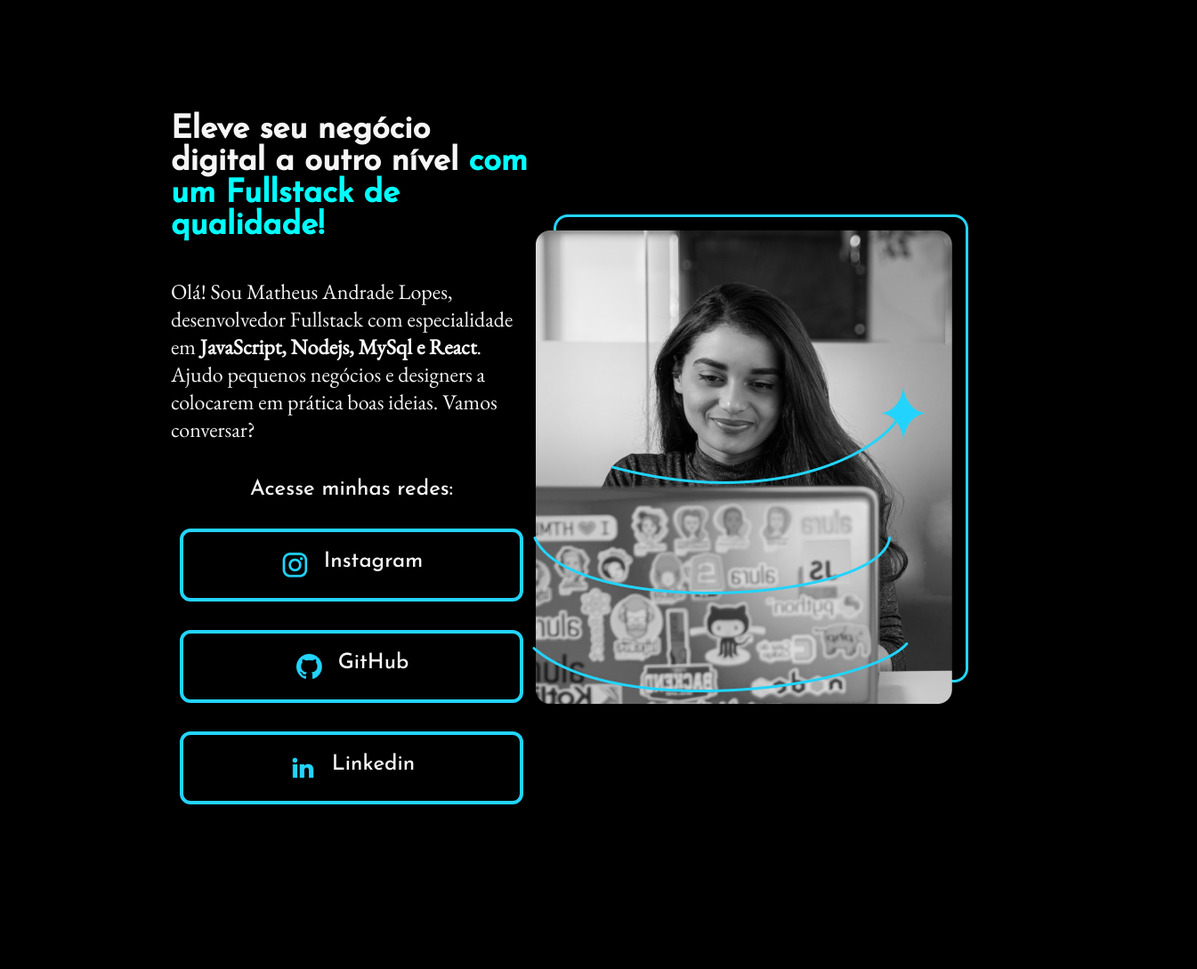
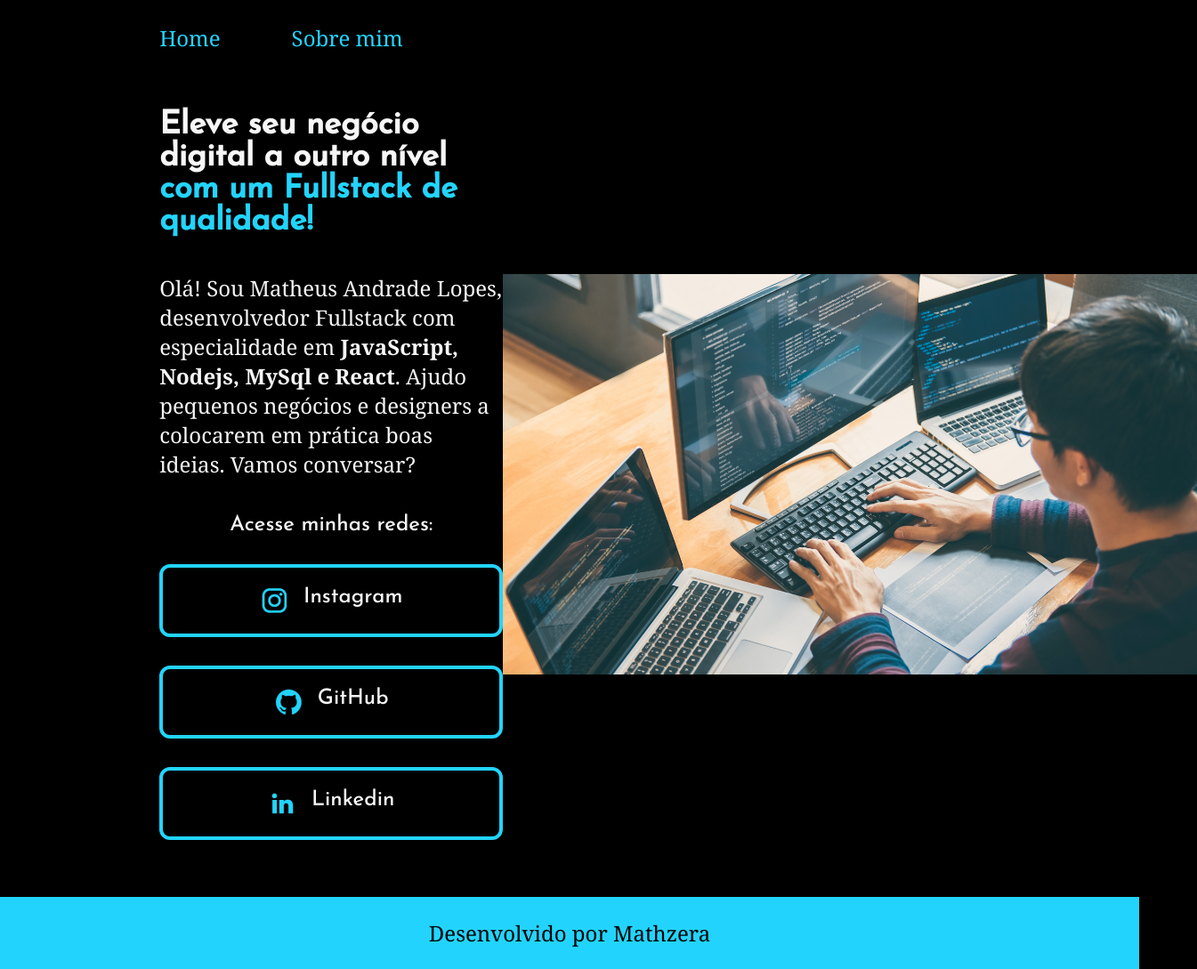
Before and after one commit to Mathzera06/Portf-lio, a plain HTML site: page index.html in a window 1280 px wide. Shown: the whole page at 89% size, 1345 px wide, since content can reach past the window. Before the commit the page ends 928 px from the top, so only its background shows below. Drawn offline with nearby package versions, Linux system fonts and the light colour scheme.

Commit message:
Finalizado a parte visual do projeto.

```diff
--- a/index.html
+++ b/index.html
@@ -4,11 +4,16 @@
     <meta charset="UTF-8">
     <meta http-equiv="X-UA-Compatible" content="IE=edge">
     <meta name="viewport" content="width=device-width, initial-scale=1.0">
-    <title>Portifólio</title>
-    <link rel="stylesheet" href="style.css">
+    <title>Home</title>
+    <link rel="stylesheet" href="./styles/style.css">
 </head>
 <body>
-    <header></header>
+    <header class="cabecalho">
+        <nav class="cabecalho__menu">
+            <a class="cabecalho__menu__link" href="index.html">Home</a>
+            <a class="cabecalho__menu__link" href="about.html">Sobre mim</a>
+        </nav>
+    </header>
     <main class="apresentacao">
         <section class="apresentacao__conteudo">
         <h1 class="apresentacao__conteudo__titulo">
@@ -36,8 +41,10 @@
                 </a>
             </div>
         </section>
-        <img src="./assets/Imagem.png" alt="Foto da Joana Santos programando">
+        <img src="./assets/programming.png" alt="Foto da Joana Santos programando">
     </main>
-    <footer></footer>
+    <footer class="rodape">
+        <p>Desenvolvido por Mathzera</p>
+    </footer>
 </body>
 </html>
--- a/style.css
+++ b/styles/style.css
@@ -1,5 +1,12 @@
 @import url('https://fonts.googleapis.com/css2?family=Bebas+Neue&family=Josefin+Sans:wght@500&display=swap');
 @import url('https://fonts.googleapis.com/css2?family=Bebas+Neue&family=EB+Garamond&family=Josefin+Sans:wght@500&display=swap');
+
+:root{
+    --cor-primaria: #000000;
+    --cor-secundaria: #f6f6f6;
+    --cor-terciaria: #22d4fd;
+    --cor-hover: #272727;
+}
 
 * {
     margin: 0;
@@ -7,18 +14,34 @@
 }
 
 body{
-    height: 100vh;
     box-sizing: border-box;
-    background-color: #000000;
-    color: #F6F6F6;
+    background-color: var(--cor-primaria);
+    color: var(--cor-secundaria);
+}
+
+.cabecalho{
+    padding: 2% 0% 0% 14%;
+}
+
+.cabecalho__menu__link{
+    font-family: Georgia, 'Times New Roman', Times, serif;
+    font-weight: 600px;
+    font-size: 24px;
+    color: var(--cor-terciaria);
+    text-decoration: none;
+}
+
+.cabecalho__menu{
+    display: flex;
+    gap: 80px;
 }
 
 .titulo-destaque{
-    color: aqua;
+    color: var(--cor-terciaria);
 }
 
 .apresentacao{
-    margin: 10% 15%;
+    padding: 5% 14%;
     display: flex;
     align-items: center;
     justify-content: space-between;
@@ -38,7 +61,7 @@ body{
 
 .apresentacao__conteudo__texto{
     font-size: 24px;
-    font-family: 'EB Garamond', serif;
+    font-family: Georgia, 'Times New Roman', Times, serif;
 }
 
 .apresentacao_subtitulo{
@@ -66,11 +89,21 @@ body{
     padding-top: 21px;
     padding-bottom: 21px;
     text-decoration: none;
-    color: #F6F6F6;
-    border: 4px solid #22d4fd;
+    color: var(--cor-secundaria);
+    border: 4px solid var(--cor-terciaria);
     font-family: 'Josefin Sans', sans-serif;
 }
 
 .apresentacao__botoes__botao:hover{
-    background-color: #272727;
+    background-color: var(--cor-hover);
 }
+
+.rodape{
+    font-family: Georgia, 'Times New Roman', Times, serif;
+    font-size: 24px;
+    font-weight: 400px;
+    text-align: center;
+    color: var(--cor-primaria);
+    background-color: var(--cor-terciaria);
+    padding: 24px;
+}
```
Also changed, not shown: about.html (added, +36 -0 lines), assets/programming.png (added).
